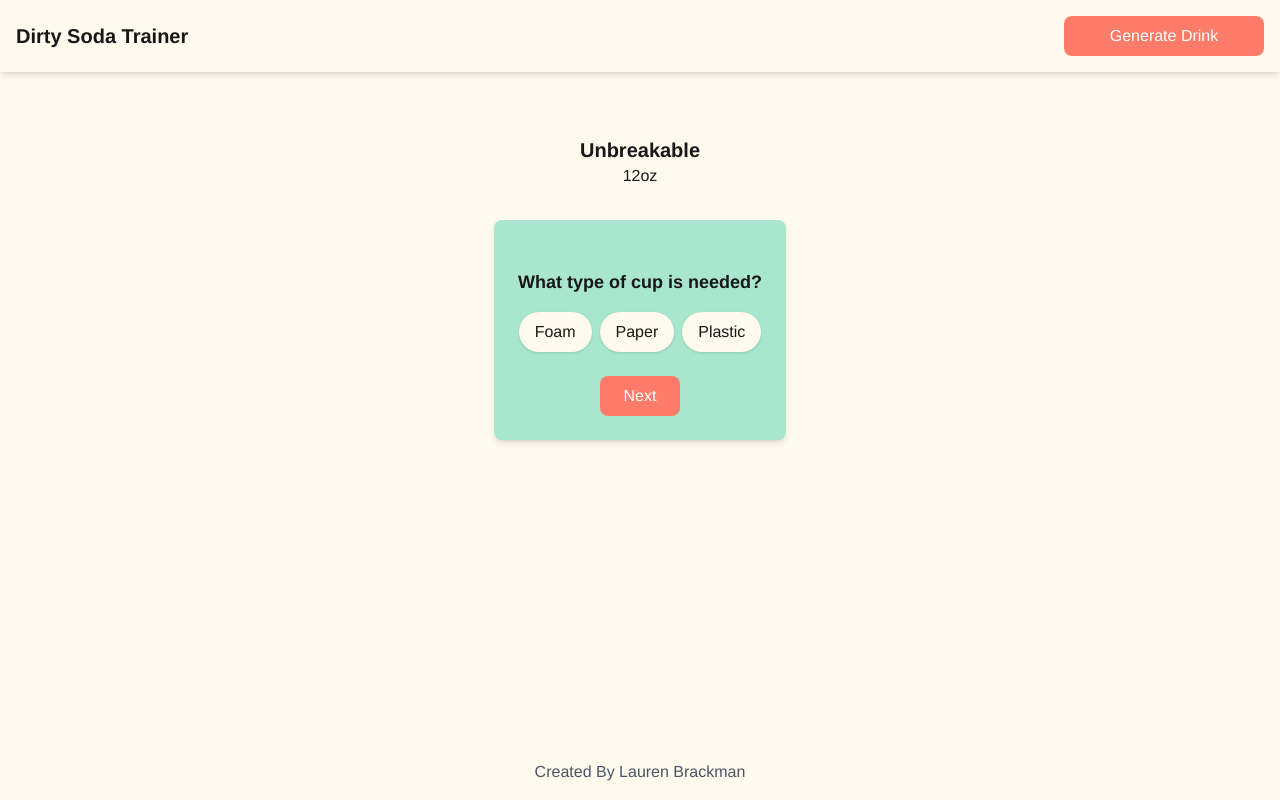
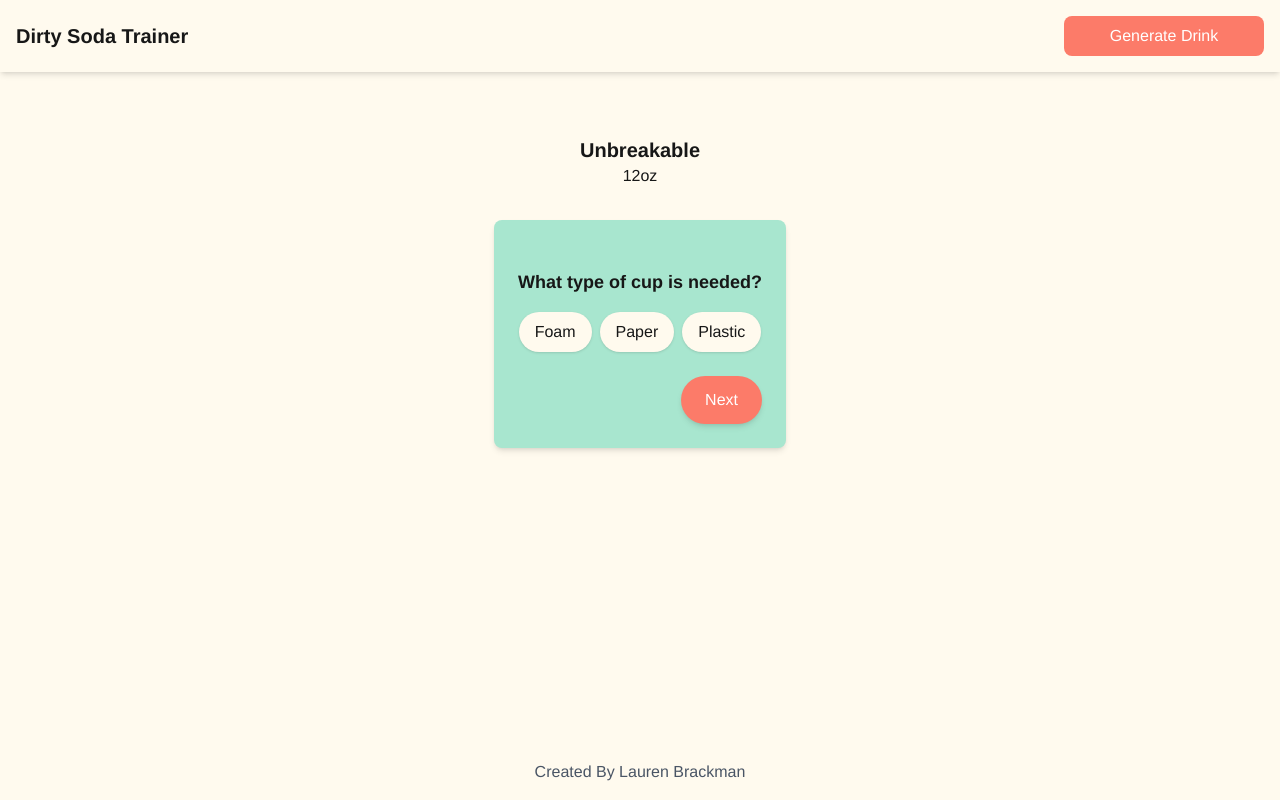
Before and after one commit to laurenbrackman/swig-trainer-2, a Next.js app: page / in a window 1280 px wide. Both pictures are taken after a click on the button "Generate Drink". Built offline with nearby package versions, Linux system fonts and the light colour scheme.

Commit message:
add back button

```diff
--- a/components/pollCard.tsx
+++ b/components/pollCard.tsx
@@ -87,6 +87,10 @@ export default function PollCard({ drink }: PollCardProps) {
     setCurrentQuestionIndex((prev) => prev + 1);
   }
 
+  function handleBack() {
+    setCurrentQuestionIndex((prev) => Math.max(prev - 1, 0));
+  }
+
   function handleSubmit() {
     setUserAnswers((prev) => ({
       ...prev,
@@ -123,21 +127,34 @@ export default function PollCard({ drink }: PollCardProps) {
             ))}
           </div>
 
+          <div className="flex justify-between items-center mt-6">
+    {currentQuestionIndex > 0 ? (
+    <button
+      className="px-6 py-3 bg-background text-foreground rounded-full shadow-md hover:brightness-95 transition"
+      onClick={handleBack}
+    >
+      Back
+    </button>
+  ) : (
+    <div className="w-[96px]" /> // ← Same width as a button to reserve space!
+  )}
+
   {currentQuestionIndex < questions.length - 1 ? (
     <button
-            className="mt-6 px-6 py-2 bg-primaryRed text-white rounded-lg hover:brightness-90 transition"
+      className="px-6 py-3 bg-primaryRed text-white rounded-full shadow-md hover:brightness-110 transition"
       onClick={handleNext}
     >
       Next
     </button>
   ) : (
     <button
-  className="mt-6 px-6 py-2 bg-primaryRed text-white rounded-lg hover:brightness-90 transition"
+      className="px-6 py-3 bg-primaryRed text-white rounded-full shadow-md hover:brightness-110 transition"
       onClick={handleSubmit}
     >
       Submit
     </button>
   )}
+</div>
         </>
       ) : (
         <div className="mt-6">
```
Lines whose indentation alone changed are shown as unchanged.
